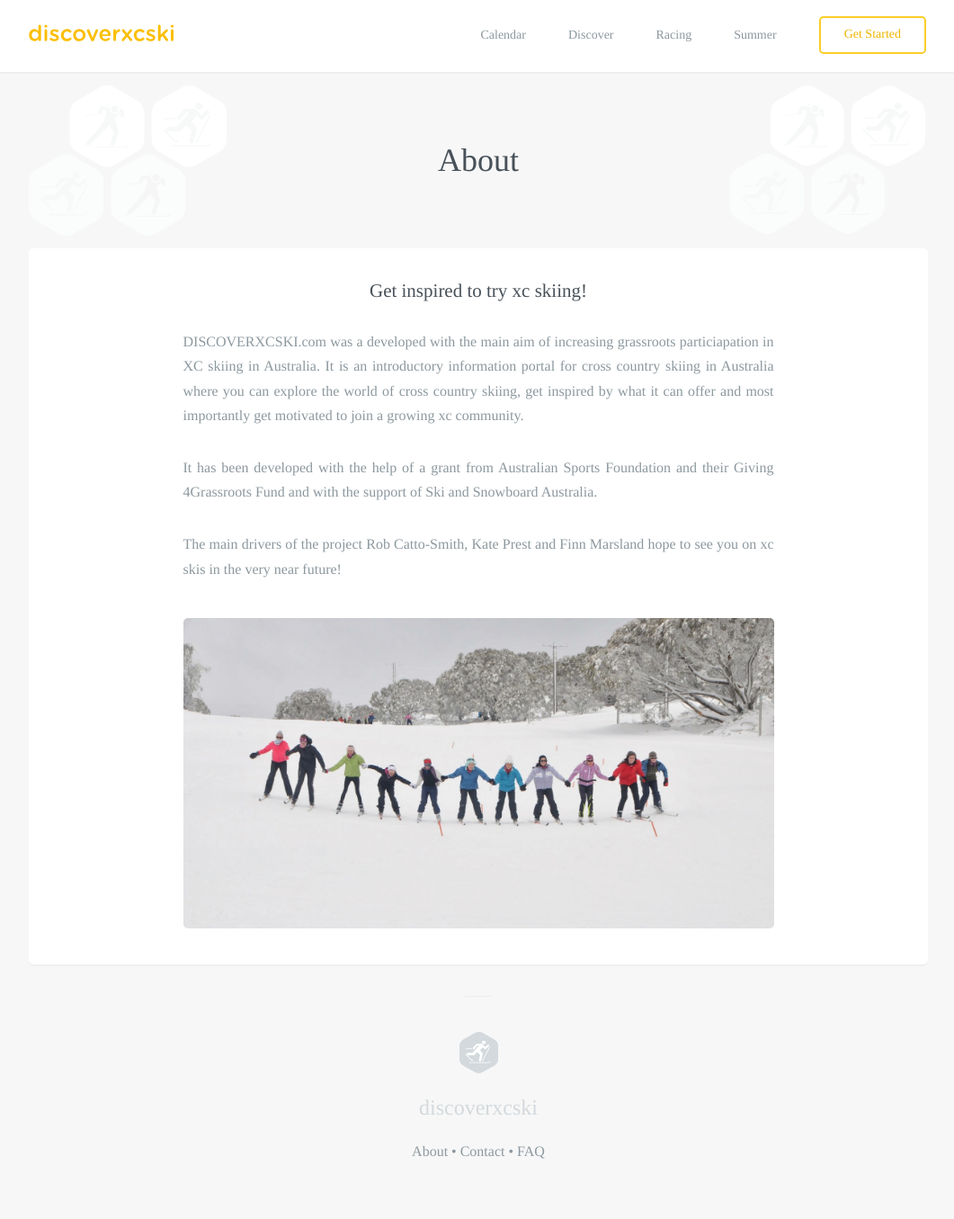
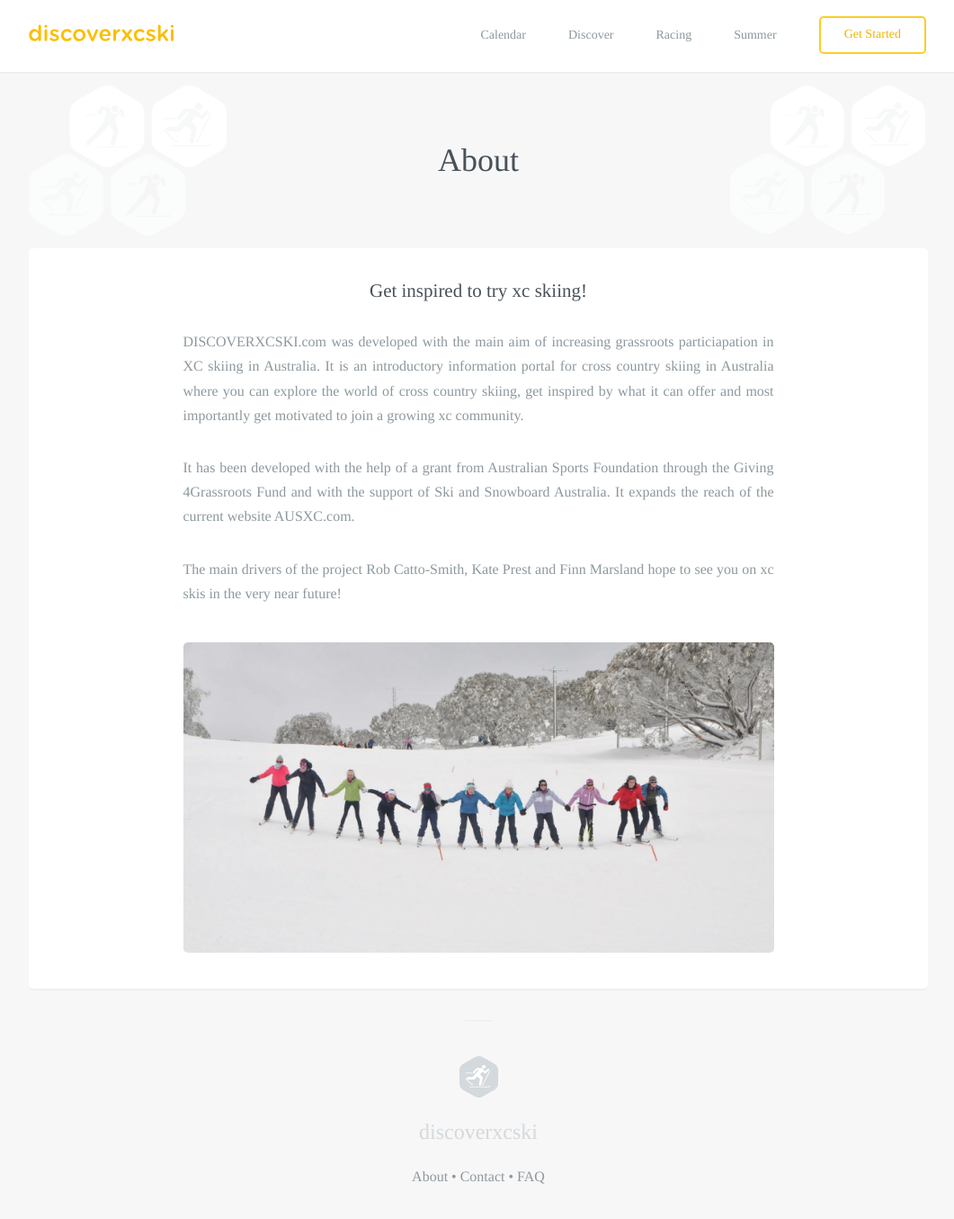
Before and after one commit to robcatto/robcatto.github.io, a Jekyll site: the page built from about/index.html, in a window 1280 px wide and 1372 px high. Shown: the top 1355 px of the window at 90% size, without its empty margins (108-1169 px from the left). Built offline with Jekyll 4.4.1, drawn with Linux system fonts in a browser that asks for light colours; some web fonts are replaced; Markdown is read by kramdown in place of the engine named in the settings.

Commit message:
Update index.html

```diff
--- a/about/index.html
+++ b/about/index.html
@@ -34,8 +34,8 @@ layout: default
         <div id="content1">
         <section class="mobile_section" style="padding-bottom: 40px;">
                 <h3 class="heading__aligned--page" style="text-align: center;">Get inspired to try xc skiing!</h3>
-                <p class="left__aligned--p"> DISCOVERXCSKI.com was a developed with the main aim of increasing grassroots particiapation in XC skiing in Australia.  It is an introductory information portal for cross country skiing in Australia where you can explore the world of cross country skiing, get inspired by what it can offer and most importantly get motivated to join a growing xc community.
-                <p class="left__aligned--p">It has been developed with the help of a grant from Australian Sports Foundation and their Giving 4Grassroots Fund and with the support of Ski and Snowboard Australia.
+                <p class="left__aligned--p"> DISCOVERXCSKI.com was developed with the main aim of increasing grassroots particiapation in XC skiing in Australia. It is an introductory information portal for cross country skiing in Australia where you can explore the world of cross country skiing, get inspired by what it can offer and most importantly get motivated to join a growing xc community.
+                <p class="left__aligned--p">It has been developed with the help of a grant from Australian Sports Foundation through the Giving 4Grassroots Fund and with the support of Ski and Snowboard Australia. It expands the reach of the current website AUSXC.com.
                <p class="left__aligned--p">The main drivers of the project Rob Catto-Smith, Kate Prest and Finn Marsland hope to see you on xc skis in the very near future!
                 </p>
                 <div class="one">
```
